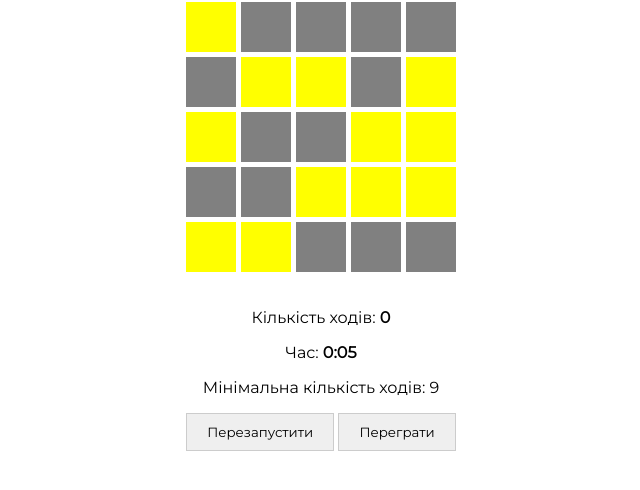
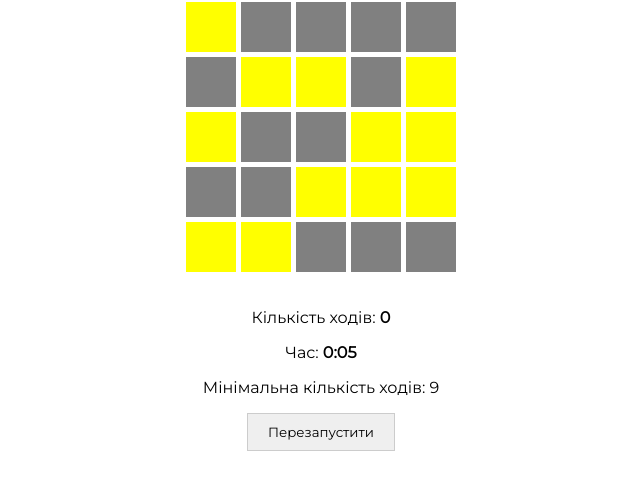
Before and after one commit to RomaMartynyuk/WEB_JS_PNU, a plain HTML site: page Lab6/index.html in a window 1280 px wide. Shown: the part 100-590 px from the top of the page, without its empty margins (319-959 px from the left). Drawn offline with Linux system fonts and the light colour scheme.

Commit message:
trying fix

```diff
--- a/Lab6/index.html
+++ b/Lab6/index.html
@@ -16,7 +16,6 @@
             <p>Час: <span id="timer">00:00</span></p>
             <p>Мінімальна кількість ходів: <span id="requireSteps">0</span></p>
             <button id="restart">Перезапустити</button>
-            <button id="replay">Переграти</button>
             <!--win condition-->
             <!--<button id="win-button">Дати перемогу</button>-->
         </div>
--- a/Lab6/script.js
+++ b/Lab6/script.js
@@ -4,7 +4,6 @@ document.addEventListener('DOMContentLoaded', () => {
     const timerDisplay = document.getElementById('timer');
     const restartButton = document.getElementById('restart');
     const requireStepsDisplay = document.getElementById('requireSteps');
-    const replayButton = document.getElementById('replay');
 
     //win button
     //const winButton = document.getElementById('win-button');
@@ -159,7 +158,7 @@ document.addEventListener('DOMContentLoaded', () => {
         checkWin();
     });*/
 
-    restartButton.addEventListener('click', initializeGame);
+    restartButton.addEventListener('click', alert("working!!!"));
 
     initializeGame();
 });
```
